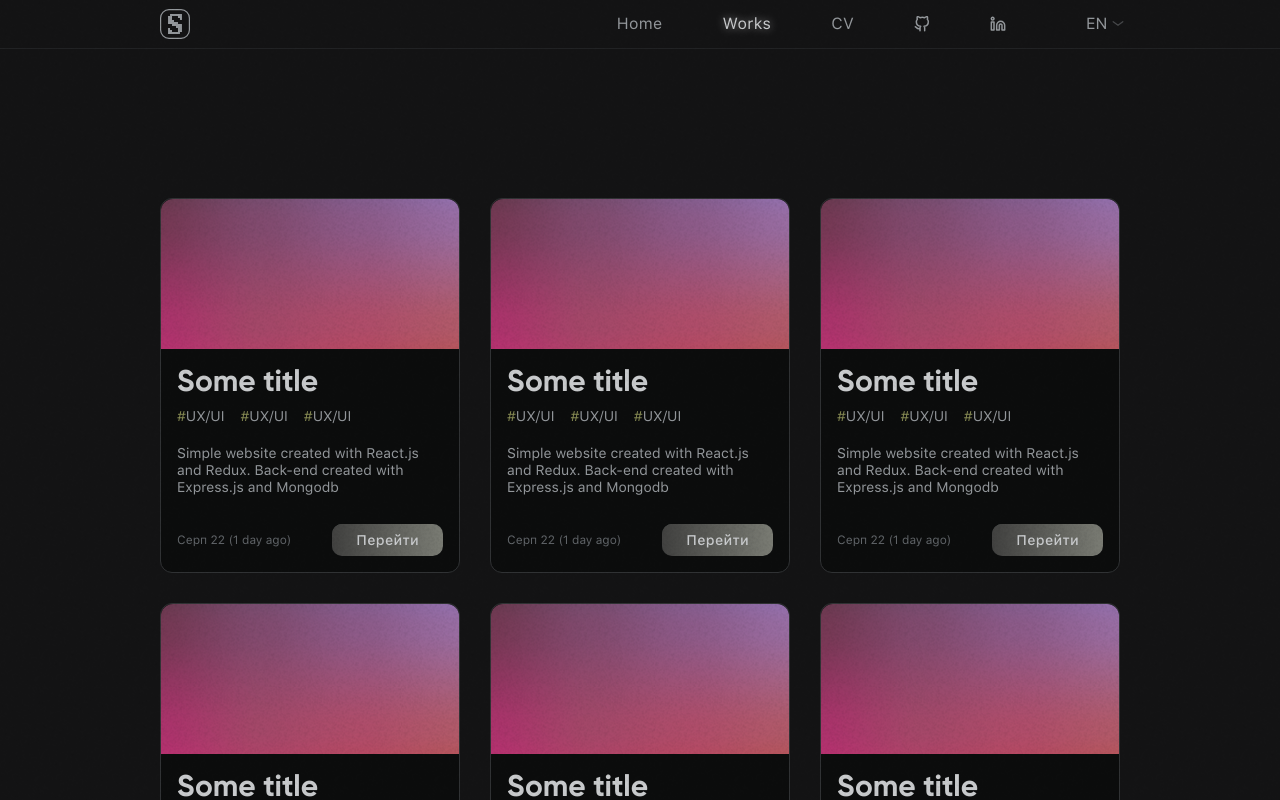
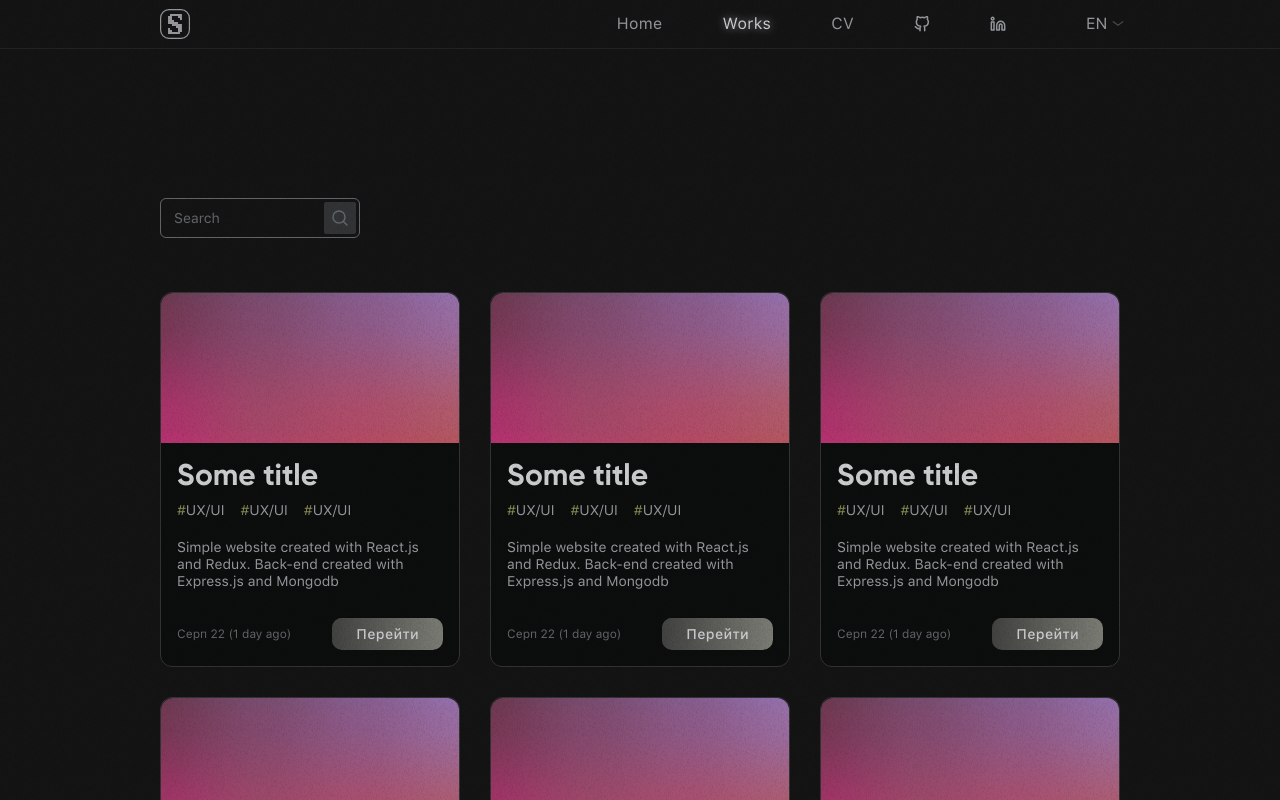
Before and after one commit to solodovnykov/web-portfolio, a Next.js app: page /works in a window 1280 px wide. Shown: the top 800 px of the page. Built offline with nearby package versions, Linux system fonts and the light colour scheme.

Commit message:
Added Search Component

```diff
--- a/components/Card/Card.module.scss
+++ b/components/Card/Card.module.scss
@@ -6,7 +6,7 @@
   border-radius: 12px;
   background: $primary-color-5;
   min-width: 300px;
-  border: .5px solid $primary-color-20;
+  border: 0.5px solid $primary-color-20;
   scroll-snap-align: start;
 
   .head {
@@ -31,6 +31,10 @@
       line-height: 37px;
       color: $primary-color-80;
       margin: 0 0 6px 0;
+
+      @media (max-width: $breakpoint-tablet) {
+        font-size: 20px;
+      }
     }
 
     .tags {
@@ -49,6 +53,10 @@
         font-size: 14px;
         line-height: 17px;
         color: $primary-color-60;
+      }
+
+      @media (max-width: $breakpoint-tablet) {
+        margin: 0 0 16px 0;
       }
     }
 
--- a/components/Footer/Footer.js
+++ b/components/Footer/Footer.js
@@ -50,7 +50,13 @@ const Footer = () => {
     <footer className={styles.footer}>
       <div className="container">
         <div className={styles.head}>
-          <div className={styles.logo} />
+          {/* <div className={styles.logo} /> */}
+          <Image
+            src={"/assets/LogoDark.svg"}
+            width={30}
+            height={30}
+            alt="logo"
+          />
           <ul className={styles.linkList}>
             {navigation.map((link) => (
               <li key={link.id}>
--- a/components/HeroBlock/HeroBlock.js
+++ b/components/HeroBlock/HeroBlock.js
@@ -21,7 +21,8 @@ const fadeInUp = {
 const stagger = {
   animate: {
     transition: {
-      staggerChildren: 0.05,
+      staggerChildren: 0.1,
+      // delayChildren: 0.1,
     },
   },
 };
--- /dev/null
+++ b/components/InputFields/Search/Search.js
@@ -0,0 +1,28 @@
+import Image from "next/image";
+import styles from "./Search.module.scss";
+
+const Search = () => {
+  return (
+    <form className={styles.form}>
+      <input
+        className={styles.searchField}
+        type="text"
+        id="search"
+        placeholder=" "
+      />
+      <label className={styles.label} htmlFor="search">
+        Search
+      </label>
+      <button className={styles.button}>
+        <Image
+          width={24}
+          height={24}
+          alt="search icon"
+          src={"/assets/icons/IconSearch.svg"}
+        />
+      </button>
+    </form>
+  );
+};
+
+export default Search;
--- /dev/null
+++ b/components/InputFields/Search/Search.module.scss
@@ -0,0 +1,96 @@
+@import "../../../styles/Constants.module.scss";
+
+.form {
+  position: relative;
+  width: 200px;
+  height: 40px;
+
+  .searchField {
+    position: absolute;
+    top: 0;
+    left: 0;
+    width: 100%;
+    height: 100%;
+    border: 0.5px solid $primary-color-40;
+    border-radius: 6px;
+
+    outline: none;
+    padding: 4px 4px 4px 12px;
+    box-sizing: border-box;
+    background: none;
+    color: $primary-color-80;
+
+    font-family: "SFProText", sans-serif;
+    font-style: normal;
+    font-weight: 400;
+    font-size: 14px;
+    line-height: 17px;
+
+    &:hover {
+      border-color: $primary-color-50;
+    }
+
+    &:focus {
+      border-color: $primary-color-80;
+    }
+
+    &:-webkit-autofill {
+      -webkit-text-fill-color: $primary-color-80;
+      transition: background-color 5000s ease-in-out 0s;
+    }
+  }
+
+  .label {
+    position: absolute;
+    left: 12px;
+    top: 50%;
+    transform: translateY(-50%);
+    padding: 0 2px;
+    color: $primary-color-40;
+
+    font-family: "SFProText", sans-serif;
+    font-style: normal;
+    font-weight: 400;
+    font-size: 14px;
+    line-height: 17px;
+
+    cursor: text;
+    transition: top 200ms ease-in, left 200ms ease-in, font-size 200ms ease-in;
+    background-color: $bg-color;
+  }
+
+  .button {
+    position: absolute;
+    min-width: 32px;
+    height: 32px;
+    display: flex;
+    justify-content: center;
+    align-items: center;
+    border-radius: 2px;
+    background-color: $primary-color-20;
+    top: 50%;
+    right: 4px;
+    transform: translateY(-50%);
+    padding: 0;
+    margin: 0;
+    border: none;
+    outline: none;
+    cursor: pointer;
+  }
+}
+
+/*
+1. When the input is in the focus state
+reduce the size of the label and move upwards
+
+2. Keep label state when content is in input field
+*/
+
+.searchField:focus ~ .label,
+.searchField:not(:placeholder-shown).searchField:not(:focus) ~ .label {
+  top: 0;
+  transform: translateY(-50%);
+  font-size: 10px;
+  left: 6px;
+  color: $primary-color-80;
+}
--- a/components/Navbar/Navbar.js
+++ b/components/Navbar/Navbar.js
@@ -66,7 +66,13 @@ const Navbar = () => {
     <div className={styles.navbarWrapper}>
       <div className="container">
         <nav className={styles.navbar}>
-          <div className={styles.logo} />
+          {/* <div className={styles.logo} /> */}
+          <Image
+            src={"/assets/LogoLight.svg"}
+            width={30}
+            height={30}
+            alt="logo"
+          />
 
           <div className={styles.navbarRightPart}>
             <ul className={styles.linkList}>
--- a/pages/works.js
+++ b/pages/works.js
@@ -1,6 +1,7 @@
 import Card from "../components/Card/Card";
 import styles from "../styles/Works.module.scss";
 import { motion } from "framer-motion";
+import Search from "../components/InputFields/Search/Search";
 
 const stagger = {
   animate: {
@@ -18,26 +19,15 @@ const Works = () => {
       animate="animate"
       className="container">
       <div className={styles.works}>
+        <div className={styles.navigation}>
+          <Search />
+        </div>
         <motion.ul variants={stagger} className={styles.cardList}>
-          <li>
-            <Card />
-          </li>
-          <li>
-            <Card />
-          </li>
-          <li>
-            <Card />
-          </li>
-
-          <li>
-            <Card />
-          </li>
-          <li>
-            <Card />
-          </li>
-          <li>
-            <Card />
-          </li>
+          {[...Array(6)].map((card, index) => (
+            <li key={index}>
+              <Card />
+            </li>
+          ))}
         </motion.ul>
       </div>
     </motion.div>
--- a/styles/Globals.scss
+++ b/styles/Globals.scss
@@ -139,3 +139,24 @@ a {
     transform: translate(-1%, 7%);
   }
 }
+
+*::-webkit-scrollbar-track {
+  background: transparent;
+  width: 10px;
+  background: #111;
+}
+
+*::-webkit-scrollbar {
+  width: 8px;
+}
+
+*::-webkit-scrollbar-thumb {
+  border-radius: 10px;
+  background-color: rgba(126, 135, 139, 0.6);
+  transition: all 0.2s ease-in-out;
+}
+
+*::-webkit-scrollbar-thumb:hover {
+  background: #4a5158;
+  transition: all 0.2s ease-in-out;
+}
--- a/styles/Works.module.scss
+++ b/styles/Works.module.scss
@@ -1,5 +1,16 @@
 .works {
   margin: 150px 0 250px 0;
+  display: flex;
+  flex-direction: column;
+  gap: 54px;
+
+  .navigation {
+    display: flex;
+    flex-direction: row;
+    align-items: center;
+    justify-content: space-between;
+  }
+
   .cardList {
     list-style: none;
     margin: 0;
```
Also changed, not shown: public/assets/icons/IconSearch.svg (added).
